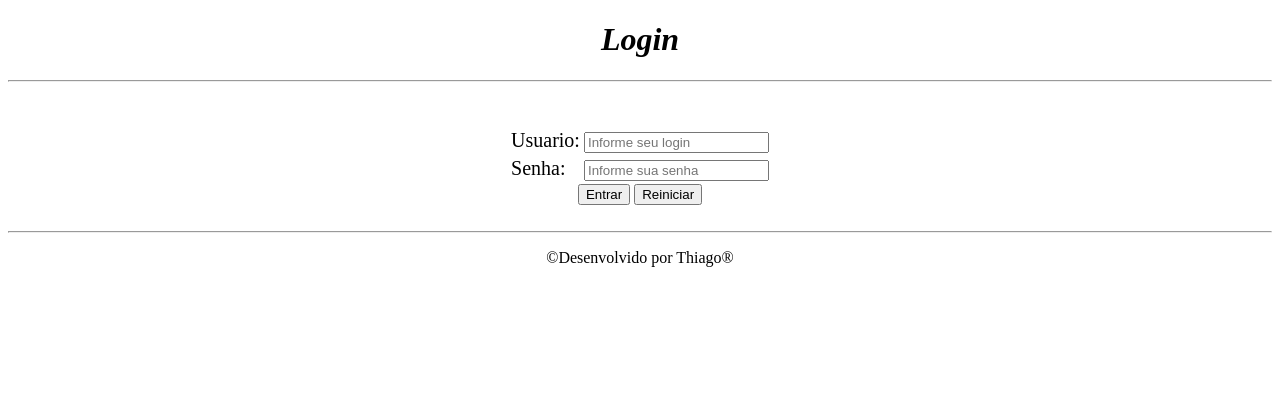
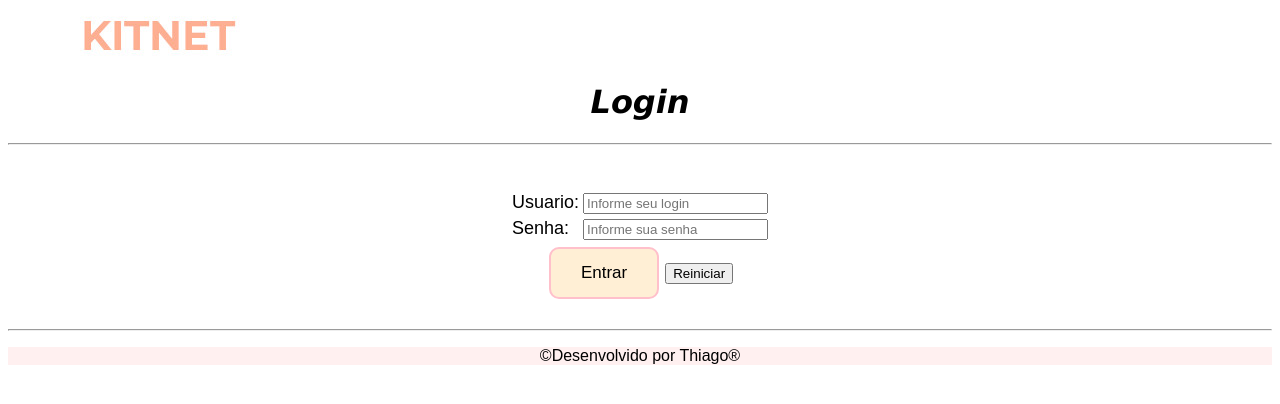
Before and after one commit to tlima1011/kitnet, a Django app: page /login/ in a window 1280 px wide. Shown: the top 404 px of the page. Run offline with Django 3.2, Linux system fonts and the light colour scheme.

Commit message:
Correcao e configuracao pasta static e pagina de login com css

```diff
--- /dev/null
+++ b/core/static/css/style.css
@@ -0,0 +1,43 @@
+h1{
+    font-family: "verdana";
+}
+
+footer{
+    background-color: hsla(0, 100%, 90%, 0.3);
+    font-family: "Montserrat", "Arial", "sans-serif";
+    font-size: 16px;
+}
+
+table, td, tr{
+   font-family: "Verdade", "Arial", "sans-serif";
+   font-size: 18px;
+}
+
+.button {
+  background-color: #FFFFE0; /* Green */
+  border: none;
+  color: black;
+  padding: 14px 30px;
+  text-align: center;
+  text-decoration: none;
+  font-family: "Verdana"
+  display: inline-block;
+  font-size: 17px;
+  margin: 4px 2px;
+  transition-duration: 0.4s;
+  cursor: pointer;
+  border-radius: 10px;
+}
+
+.button1 {
+  background-color: #FFEFD5;
+  color: black;
+  border: 2px solid #FFC0CB;
+}
+
+.button1:hover {
+  background-color: #FA8072;
+  color: black;
+  border: 2px solid #FFC0CB;
+  font-weight: bold;
+}
--- a/kitnet/settings.py
+++ b/kitnet/settings.py
@@ -51,6 +51,10 @@ MIDDLEWARE = [
 ]
 
 ROOT_URLCONF = 'kitnet.urls'
+
+STATICFILES_DIRS = [
+     os.path.join(BASE_DIR, 'static'),
+]
 
 TEMPLATES = [
     {
--- a/templates/css/style.css
+++ /dev/null
@@ -1,3 +0,0 @@
-body{
-    background-color: "red";
-}
--- a/templates/login.html
+++ b/templates/login.html
@@ -8,6 +8,7 @@
     <link rel="stylesheet" href="{% static 'css/style.css' %}" />
 </head>
 <body>
+    <img src="{% static 'images/logo-kitnet.jpg'%}" alt="Icone" width="300" height="50">
     <form action="submit" method="POST"> {% csrf_token %}
         <div align="center">
             <h1><i>Login</i></h1>
@@ -28,8 +29,8 @@
                 <br>
                 <br>
             </table>
-            <button type="submit">Entrar</button>
-            <button type="reset">Reiniciar</button>
+            <button type="submit" class="button button1">Entrar</button>
+            <button type="reset" class="button2">Reiniciar</button>
         </div>
     </form>
     <br>
--- a/templates/model-footer.html
+++ b/templates/model-footer.html
@@ -1,2 +1,4 @@
 <hr>
-<p align="center">&copy;Desenvolvido por Thiago&reg;</p>
+<footer>
+    <p align="center">&copy;Desenvolvido por Thiago&reg;</p>
+</footer>
```
Also changed, not shown: core/static/images/icone-kitnet.png (renamed from templates/images/icone-kitnet.png), core/static/images/logo-kitnet.jpg (added), core/static/images/logo-kitnet.png (added), templates/images/fechadura_casa.jpg (deleted), templates/images/icone.jpg (deleted), templates/images/icone_fechadura.jpg (deleted), templates/images/icone_fechadura1.jpg (deleted), templates/images/icone_fechadura2.jpg (deleted), templates/images/icone_fechadura3.jpg (deleted), templates/images/icone_fechadura4.jpg (deleted).
